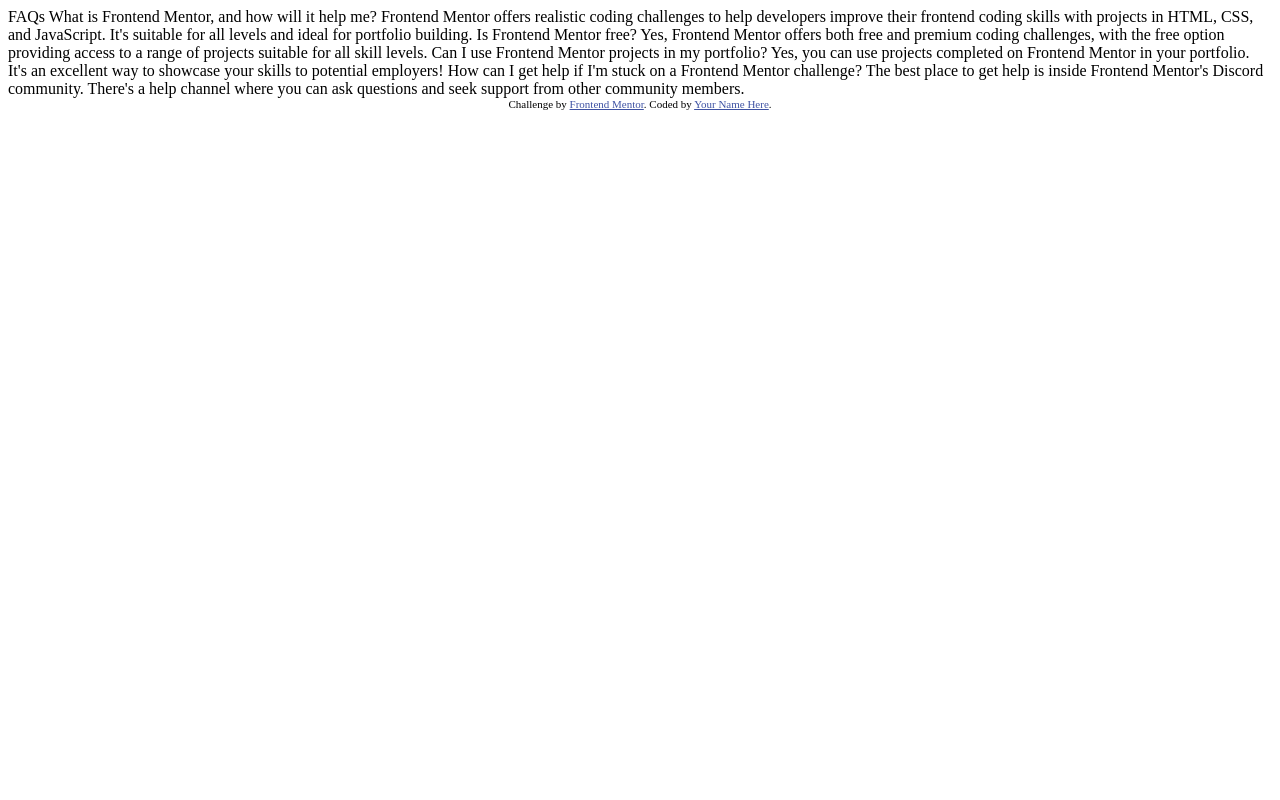
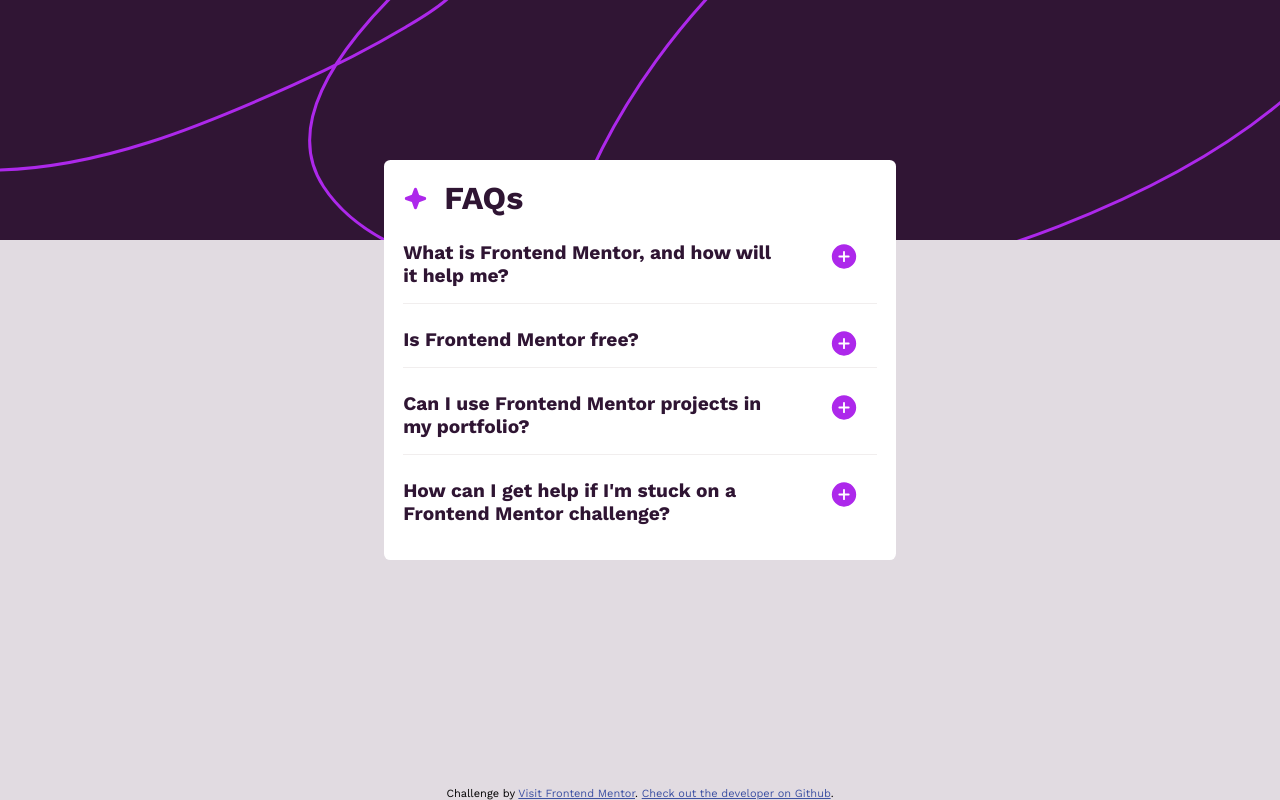
Before and after one commit to MartyOfMCA/faq-accordion-main, a plain HTML site: page index.html in a window 1280 px wide. Drawn offline with nearby package versions, Linux system fonts and the light colour scheme.

Commit message:
add solution

```diff
--- /dev/null
+++ b/css/style.css
@@ -0,0 +1,124 @@
+*,
+*::before,
+*::after {
+    margin: 0;
+    padding: 0;
+    box-sizing: border-box;
+}
+
+body {
+    display: flex;
+    flex-direction: column;
+    background-color: hsl(300, 9%, 87%);
+    height: 100svh;
+    font-family: "Work Sans", sans-serif;
+    font-weight: 400;
+}
+
+h1,
+h2 {
+    color: hsl(292, 42%, 14%);
+}
+
+.banner {
+    min-height: 10rem;
+    background-image: url('../assets/images/background-pattern-mobile.svg');
+    background-repeat: repeat-x;
+}
+
+.main {
+    position: absolute;
+    top: 5rem;
+    left: 50%;
+    transform: translateX(-50%);
+    background-color: hsl(0, 0%, 100%);
+    width: 90%;
+    max-width: 32rem;
+    padding: 1.2em;
+    border-radius: .4em;
+}
+
+.section-title {
+    display: flex;
+    gap: 1em;
+    align-items: center;
+}
+
+.title {
+    font-size: 2rem;
+    font-weight: 700;
+}
+
+.faqs {
+    display: flex;
+    flex-direction: column;
+    gap: 1.5em;
+}
+
+.faq {
+    display: flex;
+    flex-direction: column;
+    gap: 1em;
+    padding-bottom: 1em;
+    border-bottom: 1px solid hsl(0, 9%, 94%);
+}
+
+.faq:last-child {
+    border-bottom: none;
+}
+
+.faq__header {
+    display: flex;
+    justify-content: space-between;
+}
+
+.faq__header__title {
+    cursor: pointer;
+    font-size: 1.2rem;
+    width: 80%;
+}
+
+.faq__header__title:hover {
+    color: #AD28EB;
+}
+
+.faq__header__action {
+    position: relative;
+    width: 10%;
+}
+
+.faq__content.hide {
+    display: none;
+}
+
+.plus,
+.minus {
+    cursor: pointer;
+    position: absolute;
+    top: 0;
+    left: 0;
+}
+
+.plus.hide {
+    opacity: 0;
+}
+
+.minus.hide {
+    opacity: 0;
+}
+
+.footer {
+    margin-top: auto;
+}
+
+@media (min-width: 460px) {
+    .banner {
+        min-height: 15rem;
+        background-image: url('../images/background-pattern-desktop.svg');
+        background-repeat: repeat-x;
+    }
+
+    .main {
+        top: 10rem;
+    }
+}
--- a/index.html
+++ b/index.html
@@ -2,47 +2,78 @@
 <html lang="en">
 <head>
   <meta charset="UTF-8">
-  <meta name="viewport" content="width=device-width, initial-scale=1.0"> <!-- displays site properly based on user's device -->
-
-  <link rel="icon" type="image/png" sizes="32x32" href="./assets/images/favicon-32x32.png">
-
+  <meta name="viewport" content="width=device-width, initial-scale=1.0">
+  <link rel="icon" type="image/png" sizes="32x32" href="./images/favicon.png">
+  <link rel="preconnect" href="https://fonts.googleapis.com">
+  <link rel="preconnect" href="https://fonts.gstatic.com" crossorigin>
+  <link href="https://fonts.googleapis.com/css2?family=Work+Sans:ital,wght@0,100..900;1,100..900&display=swap" rel="stylesheet">
+  <link rel="stylesheet" href="css/style.css">
   <title>Frontend Mentor | FAQ accordion</title>
-
-  <!-- Feel free to remove these styles or customise in your own stylesheet 👍 -->
   <style>
-    .attribution { font-size: 11px; text-align: center; }
-    .attribution a { color: hsl(228, 45%, 44%); }
+    .footer { font-size: 11px; text-align: center; }
+    .footer .link { color: hsl(228, 45%, 44%); }
   </style>
 </head>
 <body>
-
-  FAQs
-
-  What is Frontend Mentor, and how will it help me?
-
-  Frontend Mentor offers realistic coding challenges to help developers improve their
-  frontend coding skills with projects in HTML, CSS, and JavaScript. It's suitable for
-  all levels and ideal for portfolio building.
-
-  Is Frontend Mentor free?
-
-  Yes, Frontend Mentor offers both free and premium coding challenges, with the free
-  option providing access to a range of projects suitable for all skill levels.
-
-  Can I use Frontend Mentor projects in my portfolio?
-
-  Yes, you can use projects completed on Frontend Mentor in your portfolio. It's an excellent
-  way to showcase your skills to potential employers!
-
-  How can I get help if I'm stuck on a Frontend Mentor challenge?
-
-  The best place to get help is inside Frontend Mentor's Discord community. There's a help
-  channel where you can ask questions and seek support from other community members.
-
-
-  <div class="attribution">
-    Challenge by <a href="https://www.frontendmentor.io?ref=challenge" target="_blank">Frontend Mentor</a>.
-    Coded by <a href="#">Your Name Here</a>.
-  </div>
+  <header class="banner">
+  </header>
+  <main class="main">
+    <section class="faqs">
+      <section class="section-title">
+        <svg xmlns="http://www.w3.org/2000/svg" width="25" height="25" fill="none" viewBox="0 0 40 41"><path fill="#AD28EB" d="M37.5 20.5a2.467 2.467 0 0 1-1.64 2.344l-9.913 3.604-3.603 9.911a2.5 2.5 0 0 1-4.688 0l-3.604-9.922-9.911-3.593a2.5 2.5 0 0 1 0-4.688l9.921-3.604 3.594-9.911a2.5 2.5 0 0 1 4.688 0l3.604 9.921 9.911 3.594A2.467 2.467 0 0 1 37.5 20.5Z"/></svg>
+        <h1 class="title">FAQs</h1>
+      </section>
+      <article class="faq">
+        <section class="faq__header">
+          <h2 class="faq__header__title">What is Frontend Mentor, and how will it help me?</h2>
+          <span class="faq__header__action">
+            <svg class="plus" xmlns="http://www.w3.org/2000/svg" width="30" height="31" fill="none" viewBox="0 0 30 31"><path fill="#AD28EB" d="M15 3.313A12.187 12.187 0 1 0 27.188 15.5 12.203 12.203 0 0 0 15 3.312Zm4.688 13.124h-3.75v3.75a.938.938 0 0 1-1.876 0v-3.75h-3.75a.938.938 0 0 1 0-1.875h3.75v-3.75a.938.938 0 0 1 1.876 0v3.75h3.75a.938.938 0 0 1 0 1.876Z"/></svg>
+            <svg class="minus hide" xmlns="http://www.w3.org/2000/svg" width="30" height="31" fill="none" viewBox="0 0 30 31"><path fill="#301534" d="M15 3.313A12.187 12.187 0 1 0 27.188 15.5 12.2 12.2 0 0 0 15 3.312Zm4.688 13.124h-9.375a.938.938 0 0 1 0-1.875h9.374a.938.938 0 0 1 0 1.876Z"/></svg>
+        </section>
+        </span>
+        <p class="faq__content hide">Frontend Mentor offers realistic coding challenges to help developers improve their
+          frontend coding skills with projects in HTML, CSS, and JavaScript. It's suitable for
+          all levels and ideal for portfolio building.</p>
+      </article>
+      <article class="faq">
+        <section class="faq__header">
+          <h2 class="faq__header__title">Is Frontend Mentor free?</h2>
+          <span class="faq__header__action">
+            <svg class="plus" xmlns="http://www.w3.org/2000/svg" width="30" height="31" fill="none" viewBox="0 0 30 31"><path fill="#AD28EB" d="M15 3.313A12.187 12.187 0 1 0 27.188 15.5 12.203 12.203 0 0 0 15 3.312Zm4.688 13.124h-3.75v3.75a.938.938 0 0 1-1.876 0v-3.75h-3.75a.938.938 0 0 1 0-1.875h3.75v-3.75a.938.938 0 0 1 1.876 0v3.75h3.75a.938.938 0 0 1 0 1.876Z"/></svg>
+            <svg class="minus hide" xmlns="http://www.w3.org/2000/svg" width="30" height="31" fill="none" viewBox="0 0 30 31"><path fill="#301534" d="M15 3.313A12.187 12.187 0 1 0 27.188 15.5 12.2 12.2 0 0 0 15 3.312Zm4.688 13.124h-9.375a.938.938 0 0 1 0-1.875h9.374a.938.938 0 0 1 0 1.876Z"/></svg>
+          </span>
+        </section>
+        <p class="faq__content hide">Yes, Frontend Mentor offers both free and premium coding challenges, with the free
+          option providing access to a range of projects suitable for all skill levels.</p>
+      </article>
+      <article class="faq">
+        <section class="faq__header">
+          <h2 class="faq__header__title">Can I use Frontend Mentor projects in my portfolio?</h2>
+          <span class="faq__header__action">
+            <svg class="plus" xmlns="http://www.w3.org/2000/svg" width="30" height="31" fill="none" viewBox="0 0 30 31"><path fill="#AD28EB" d="M15 3.313A12.187 12.187 0 1 0 27.188 15.5 12.203 12.203 0 0 0 15 3.312Zm4.688 13.124h-3.75v3.75a.938.938 0 0 1-1.876 0v-3.75h-3.75a.938.938 0 0 1 0-1.875h3.75v-3.75a.938.938 0 0 1 1.876 0v3.75h3.75a.938.938 0 0 1 0 1.876Z"/></svg>
+            <svg class="minus hide" xmlns="http://www.w3.org/2000/svg" width="30" height="31" fill="none" viewBox="0 0 30 31"><path fill="#301534" d="M15 3.313A12.187 12.187 0 1 0 27.188 15.5 12.2 12.2 0 0 0 15 3.312Zm4.688 13.124h-9.375a.938.938 0 0 1 0-1.875h9.374a.938.938 0 0 1 0 1.876Z"/></svg>
+          </span>
+        </section>
+        <p class="faq__content hide">Yes, you can use projects completed on Frontend Mentor in your portfolio. It's an excellent
+          way to showcase your skills to potential employers!</p>
+      </article>
+      <article class="faq">
+        <section class="faq__header">
+          <h2 class="faq__header__title">How can I get help if I'm stuck on a Frontend Mentor challenge?</h2>
+          <span class="faq__header__action">
+            <svg class="plus" xmlns="http://www.w3.org/2000/svg" width="30" height="31" fill="none" viewBox="0 0 30 31"><path fill="#AD28EB" d="M15 3.313A12.187 12.187 0 1 0 27.188 15.5 12.203 12.203 0 0 0 15 3.312Zm4.688 13.124h-3.75v3.75a.938.938 0 0 1-1.876 0v-3.75h-3.75a.938.938 0 0 1 0-1.875h3.75v-3.75a.938.938 0 0 1 1.876 0v3.75h3.75a.938.938 0 0 1 0 1.876Z"/></svg>
+            <svg class="minus hide" xmlns="http://www.w3.org/2000/svg" width="30" height="31" fill="none" viewBox="0 0 30 31"><path fill="#301534" d="M15 3.313A12.187 12.187 0 1 0 27.188 15.5 12.2 12.2 0 0 0 15 3.312Zm4.688 13.124h-9.375a.938.938 0 0 1 0-1.875h9.374a.938.938 0 0 1 0 1.876Z"/></svg>
+          </span>
+        </section>
+        <p class="faq__content hide">The best place to get help is inside Frontend Mentor's Discord community. There's a help
+          channel where you can ask questions and seek support from other community members.</p>
+      </article>
+    </section>
+  </main>
+  <footer class="footer">
+    Challenge by <a class="link" title="Opens in a new tab" href="https://www.frontendmentor.io?ref=challenge" target="_blank">Visit Frontend Mentor</a>.
+    <a class="link" title="Opens in a new tab" href="https://github.com/martyofmca" target="_blank">Check out the developer on Github</a>.
+  </footer>
+  <script src='./js/script.js'></script>
 </body>
 </html>
--- /dev/null
+++ b/js/script.js
@@ -0,0 +1,45 @@
+let expandedFaqContent;
+
+document.querySelectorAll(".faq__header__action").forEach((item) => {
+  item.addEventListener("click", (event) => {
+    const currentFaqContent = item.parentNode.parentNode.children[1];
+
+    // Collapse all open faqs if any of them is expanded.
+    if (expandedFaqContent && expandedFaqContent !== currentFaqContent) {
+      // Show the plus toggle icon for the previous faq.
+      toggleFaq(expandedFaqContent.parentNode.children[0].children[1]);
+      collapseOtherFaqs();
+    }
+
+    // Store the expanded faq content so consecutive calls can trigger a collapse.
+    expandedFaqContent = item.parentNode.parentNode.children[1];
+    toggleFaq(item);
+  });
+});
+
+function toggleFaq(faqActions) {
+  const plus = faqActions.children[0];
+  const minus = faqActions.children[1];
+
+  // Expand the faq
+  if (minus.classList.value.includes("hide")) {
+    minus.classList.remove("hide");
+    plus.classList.add("hide");
+    expandedFaqContent.classList.remove("hide");
+  } else {
+    // Collapse the faq.
+    minus.classList.add("hide");
+    plus.classList.remove("hide");
+    expandedFaqContent.classList.add("hide");
+
+    // All faqs are collapsed now.
+    expandedFaqContent = undefined;
+  }
+}
+
+function collapseOtherFaqs() {
+  // Collapse all faq contents.
+  document.querySelectorAll(".faq__content").forEach((faqContent) => {
+    faqContent.classList.add("hide");
+  });
+}
```
Also changed, not shown: images/background-pattern-desktop.svg (added), images/background-pattern-mobile.svg (added), images/favicon.png (added), images/icon-minus.svg (added), images/icon-plus.svg (added), images/icon-star.svg (added).
